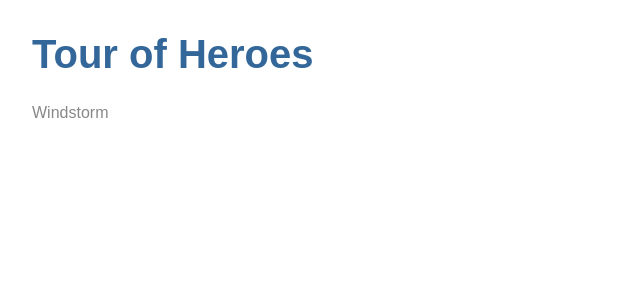
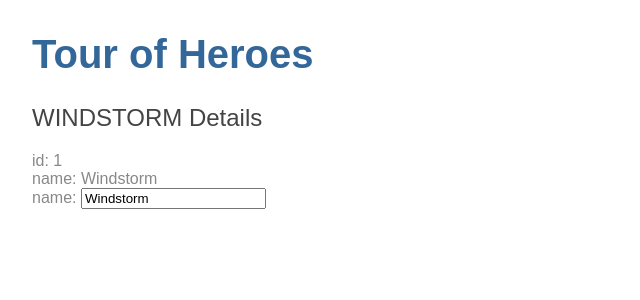
Before and after one commit to vartanbeno/angular-tour-of-heroes, an Angular app: page / in a window 1280 px wide. Shown: the top 300 px of the page, without its empty margins (0-640 px from the left). Built offline with nearby package versions, Linux system fonts and the light colour scheme.

Commit message:
create Hero class

```diff
--- a/src/app/app.module.ts
+++ b/src/app/app.module.ts
@@ -1,5 +1,6 @@
 import { BrowserModule } from '@angular/platform-browser';
 import { NgModule } from '@angular/core';
+import { FormsModule } from '@angular/forms';
 
 import { AppComponent } from './app.component';
 import { HeroesComponent } from './heroes/heroes.component';
@@ -10,7 +11,8 @@
     HeroesComponent
   ],
   imports: [
-    BrowserModule
+    BrowserModule,
+    FormsModule
   ],
   providers: [],
   bootstrap: [AppComponent]
--- /dev/null
+++ b/src/app/hero.ts
@@ -0,0 +1,4 @@
+export class Hero {
+    id: number;
+    name: string;
+}
--- a/src/app/heroes/heroes.component.html
+++ b/src/app/heroes/heroes.component.html
@@ -1,3 +1,9 @@
-<p>
-  {{hero}}
-</p>
+<h2>{{hero.name | uppercase}} Details</h2>
+<div><span>id: </span>{{hero.id}}</div>
+<div><span>name: </span>{{hero.name}}</div>
+
+<div>
+  <label>name:
+    <input [(ngModel)]="hero.name" placeholder="name" />
+  </label>
+</div>
--- a/src/app/heroes/heroes.component.ts
+++ b/src/app/heroes/heroes.component.ts
@@ -1,4 +1,5 @@
 import { Component, OnInit } from '@angular/core';
+import { Hero } from '../hero';
 
 @Component({
   selector: 'app-heroes',
@@ -7,7 +8,10 @@
 })
 export class HeroesComponent implements OnInit {
 
-  hero = "Windstorm";
+  hero: Hero = {
+    id: 1,
+    name: "Windstorm"
+  }
 
   constructor() { }
 
```
